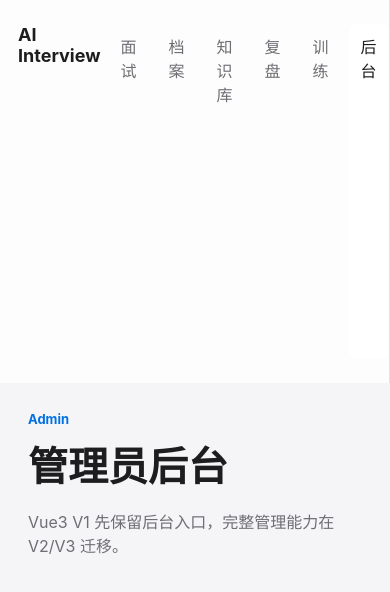
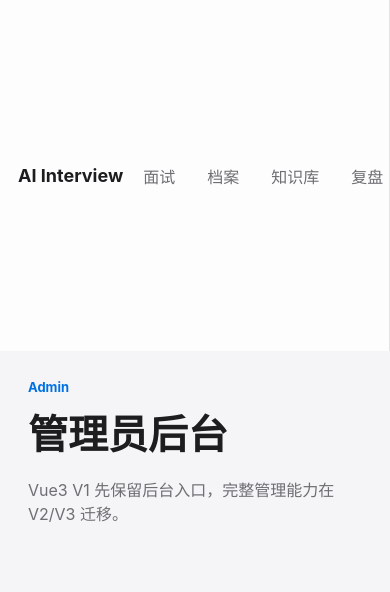
Before and after one commit to davidluulc/ai-interview, a Vue app in the folder frontend/: page /vue/app/admin in a window 390 px wide. Shown: the top 592 px of the page. Built offline with nearby package versions, Linux system fonts and the light colour scheme; sample sign-in values are in the browser's storage.

Commit message:
fix: improve vue mobile navigation

```diff
--- a/frontend/src/layouts/AppLayout.vue
+++ b/frontend/src/layouts/AppLayout.vue
@@ -35,12 +35,14 @@
   margin-bottom: 20px;
   font-size: 18px;
   font-weight: 700;
+  white-space: nowrap;
 }
 
 .sidebar a {
   border-radius: var(--radius-sm);
   color: var(--color-text-muted);
   padding: 10px 12px;
+  white-space: nowrap;
 }
 
 .sidebar a.router-link-active {
@@ -63,7 +65,13 @@
     top: 0;
     z-index: 2;
     flex-direction: row;
+    align-items: center;
     overflow-x: auto;
+    padding: 16px 18px;
+  }
+
+  .brand {
+    margin-bottom: 0;
   }
 }
 </style>
```
